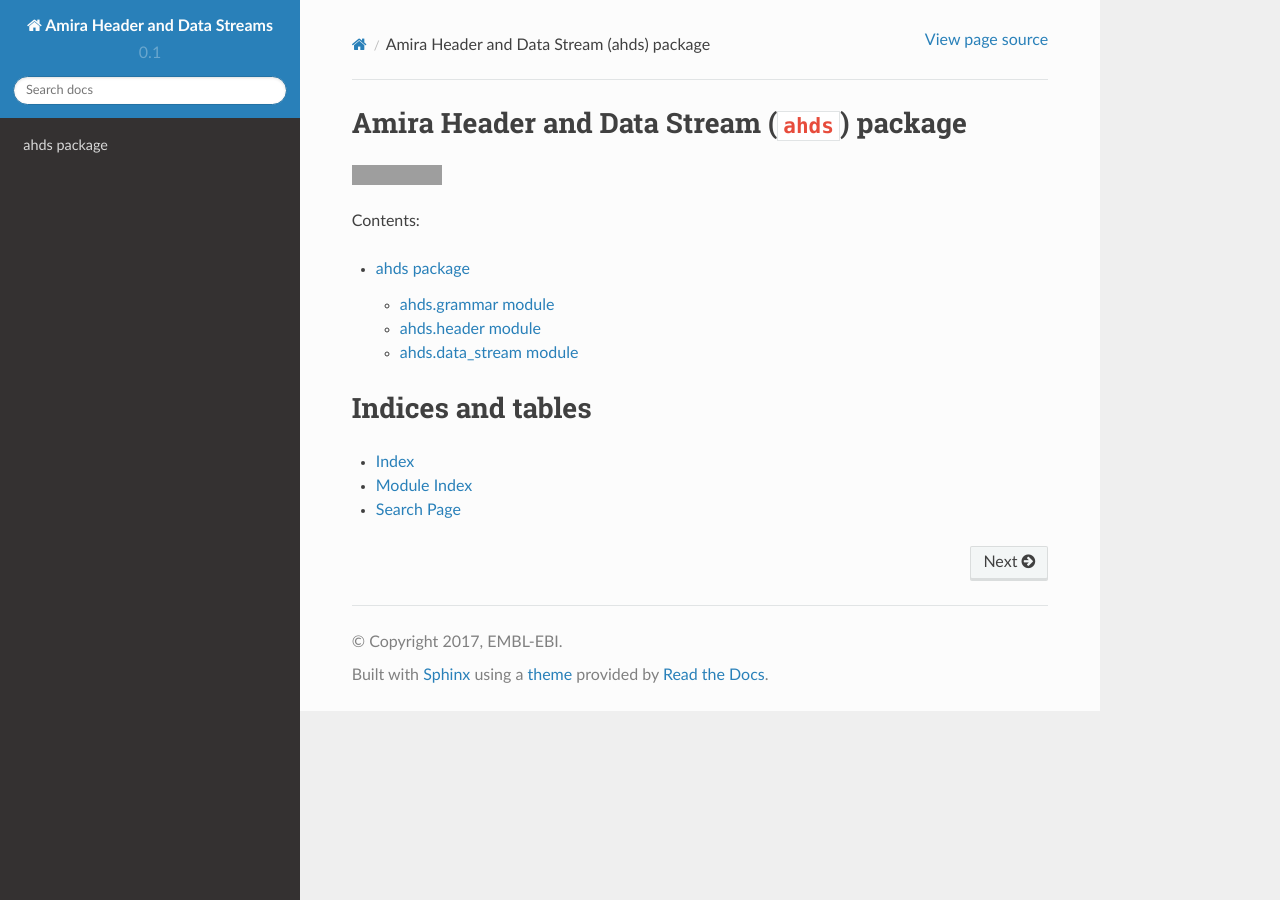
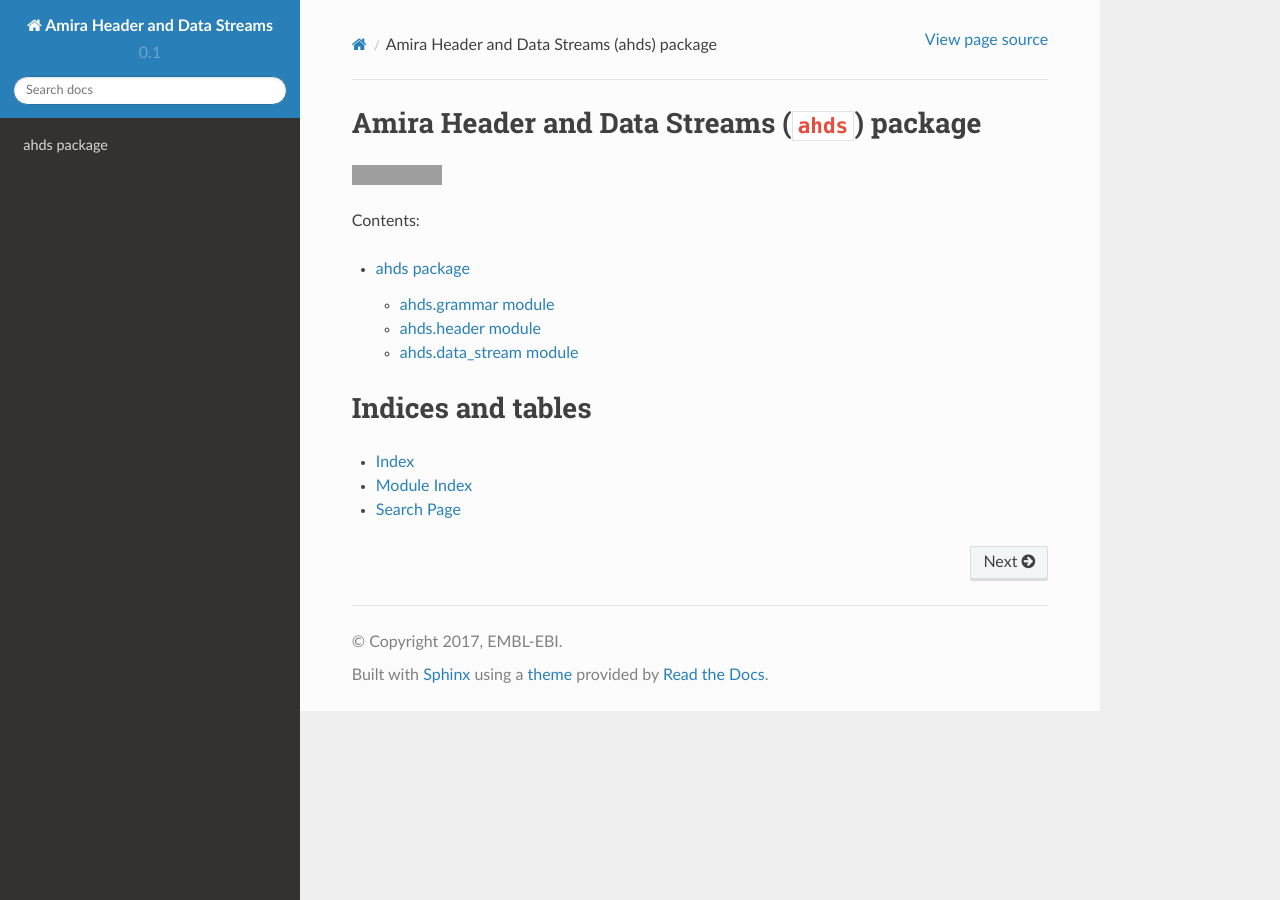
Before and after one commit to emdb-empiar/ahds, a Sphinx documentation site: the page built from docs/index.rst, in a window 1280 px wide. Built offline with Sphinx 7.4.7 and the Read the Docs theme 2.0.0, drawn with Linux system fonts in a browser that asks for light colours; grey boxes are pictures that could not be loaded.

```diff
--- a/docs/conf.py
+++ b/docs/conf.py
@@ -18,6 +18,7 @@ import os
 # If extensions (or modules to document with autodoc) are in another directory,
 # add these directories to sys.path here. If the directory is relative to the
 # documentation root, use os.path.abspath to make it absolute, like shown here.
+sys.path.append('..')
 sys.path.insert(0, os.path.abspath('..'))
 
 # -- General configuration ------------------------------------------------
--- a/docs/index.rst
+++ b/docs/index.rst
@@ -1,9 +1,9 @@
-.. Amira Header and Data Stream (ahds) package  documentation master file, created by
+.. Amira Header and Data Streams (ahds) package  documentation master file, created by
    sphinx-quickstart on Mon Feb 13 16:55:45 2017.
    You can adapt this file completely to your liking, but it should at least
    contain the root `toctree` directive.
 
-Amira Header and Data Stream (``ahds``) package
+Amira Header and Data Streams (``ahds``) package
 =========================================================================
 
 .. image:: https://badge.fury.io/py/ahds.svg
```
Also changed, not shown: docs/ahds_classes.png (renamed from docs/ahds_AmiraMeshDataStream_classes.png), 1 other file.
